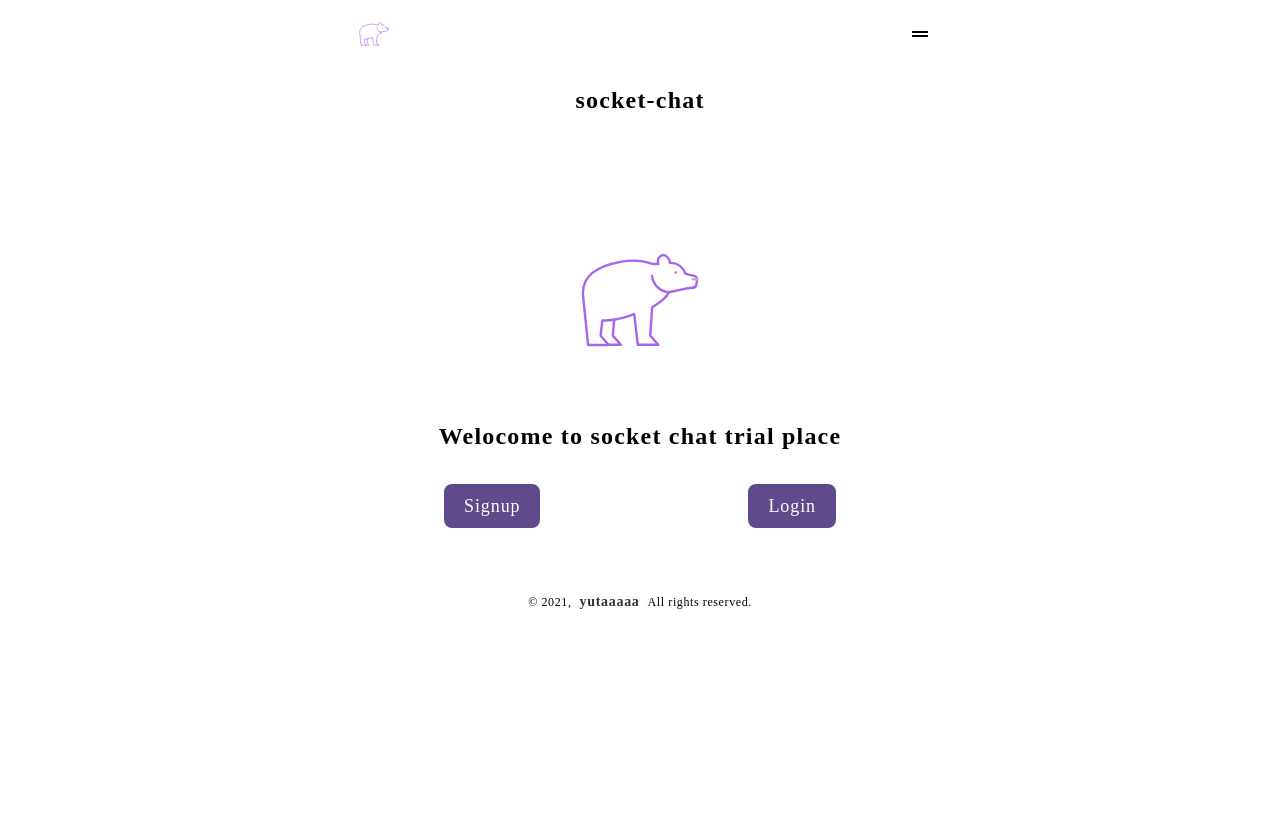
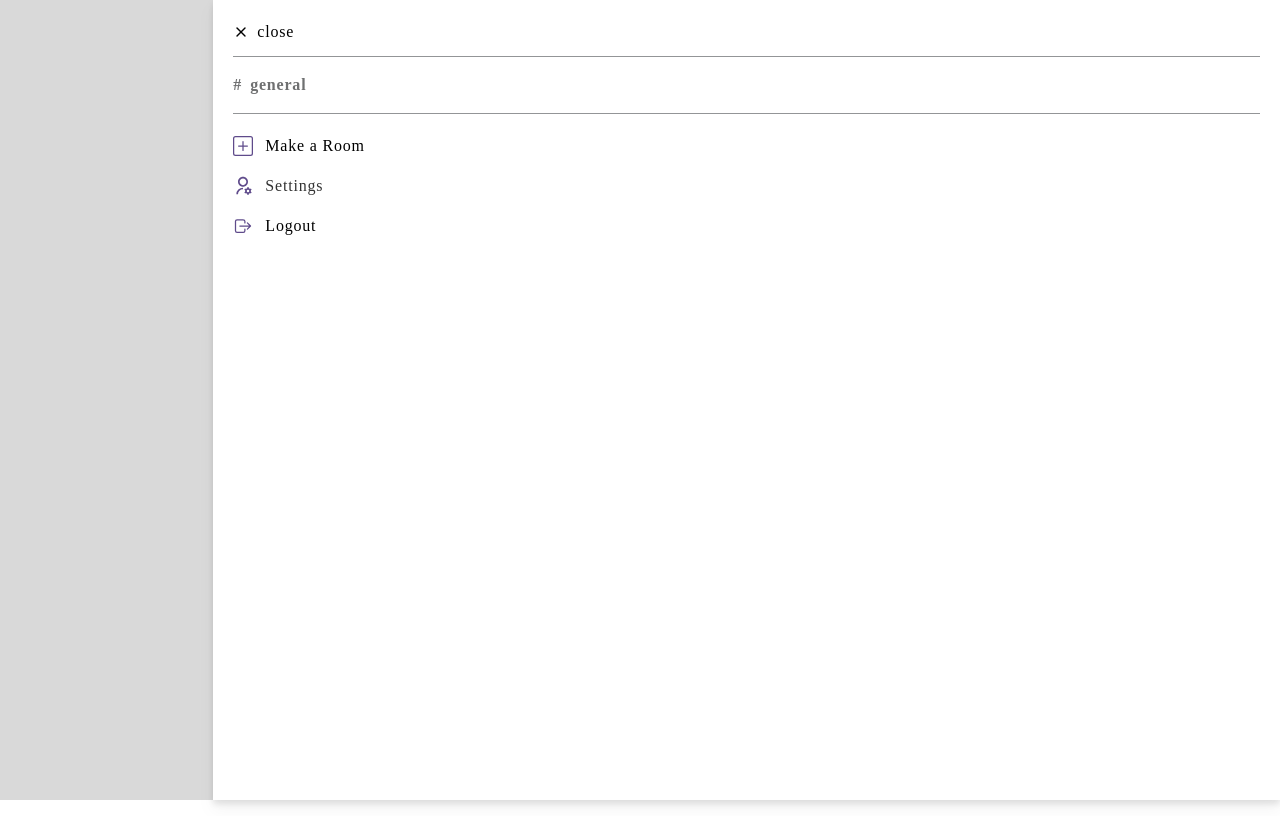
Before and after one commit to Yuta07/marble, a Next.js app: page / in a window 1280 px wide. Both pictures are taken after a click on the button 920 px from the left and 34 px from the top of the page. Built offline with nearby package versions, Linux system fonts and the light colour scheme.

Commit message:
feat: add sidebar view

```diff
--- a/components/common/Header.tsx
+++ b/components/common/Header.tsx
@@ -6,11 +6,11 @@ export const Header = () => {
 	const { openSidebar } = useUIDispatch()
 
 	return (
-		<header className="p-1 flex content-center justify-between ">
+		<header className="p-1 flex items-center justify-between ">
 			<Image quality="85" src="/bear-outline.svg" alt="header_bear_logo" width={60} height={60} />
-			<div className="my-auto inline-flex content-center">
-				<button className="p-2 border-none" onClick={openSidebar}>
-					<FaGripLines />
+			<div className="my-auto inline-flex items-center">
+				<button className="ml-2 p-2 border-none" onClick={openSidebar}>
+					<FaGripLines className="text-gray-darken" />
 				</button>
 			</div>
 		</header>
--- a/components/common/Layout.tsx
+++ b/components/common/Layout.tsx
@@ -2,6 +2,7 @@ import { FC, ReactNode, VFC } from 'react'
 import dynamic from 'next/dynamic'
 import { LoginView } from '@components/auth/LoginView'
 import { Header } from '@components/common/Header'
+import { Sidebar } from '@components/common/Sidebar'
 import { LoadingDots } from '@components/ui/LoadingDots'
 import { Modal } from '@components/ui/Modal'
 import { useUIDispatch, useUIState } from '@contexts/ui'
@@ -15,6 +16,8 @@ const Loading = () => (
 
 const SignupView = dynamic(() => import('@components/auth/SignupView'), { loading: () => <Loading /> })
 
+const NavListView = dynamic(() => import('@components/common/NavList'), { loading: () => <Loading /> })
+
 type Props = {
 	children: ReactNode
 }
@@ -22,17 +25,37 @@ type Props = {
 const ModalView: FC<{ modalView: ModalViewType }> = ({ modalView }) => {
 	const { closeModal } = useUIDispatch()
 
+	const loggedIn = true
+
 	return (
 		<Modal onClose={closeModal}>
 			{modalView === 'LOGIN' && <LoginView />}
 			{modalView === 'SIGNUP' && <SignupView />}
+			{loggedIn ? modalView === 'MAKE_ROOM' && <p>add room</p> : null}
 		</Modal>
 	)
 }
 
 const ModalUI = () => {
 	const { displayModal, modalView } = useUIState()
+
 	return displayModal && <ModalView modalView={modalView} />
+}
+
+const SidebarView = () => {
+	const { closeSidebar } = useUIDispatch()
+
+	return (
+		<Sidebar onClose={closeSidebar}>
+			<NavListView />
+		</Sidebar>
+	)
+}
+
+const SidebarUI = () => {
+	const { displaySidebar } = useUIState()
+
+	return displaySidebar && <SidebarView />
 }
 
 export const Layout: VFC<Props> = ({ children }) => {
@@ -41,7 +64,12 @@ export const Layout: VFC<Props> = ({ children }) => {
 	return (
 		<main className={`max-w-screen-sm min-h-screen mx-auto my-0 px-5 ${!loggedIn && `flex flex-col justify-between`}`}>
 			<ModalUI />
-			{loggedIn && <Header />}
+			{loggedIn && (
+				<>
+					<Header />
+					<SidebarUI />
+				</>
+			)}
 			<>{children}</>
 		</main>
 	)
--- /dev/null
+++ b/components/common/NavList.tsx
@@ -0,0 +1,55 @@
+import { useCallback } from 'react'
+import Link from 'next/link'
+import { BsPlusSquare } from 'react-icons/bs'
+import { IoLogOutOutline } from 'react-icons/io5'
+import { RiUserSettingsLine } from 'react-icons/ri'
+import { useUIDispatch } from '@contexts/ui'
+
+const roomList = ['general']
+
+const NavList = () => {
+	const { openModal, setModal } = useUIDispatch()
+
+	const handleModalMakeRoom = useCallback(() => {
+		openModal()
+		setModal('MAKE_ROOM')
+	}, [])
+
+	return (
+		<div className={`h-full mt-3 border-t border-solid border-gray drop-shadow flex flex-col`}>
+			<ul className="py-4">
+				{roomList.map((room) => {
+					return (
+						<li key={room} className="text-base text-gray-darken font-bold">
+							#<span className="ml-2">{room}</span>
+						</li>
+					)
+				})}
+			</ul>
+			<ul className="py-4 border-t border-solid border-gray drop-shadow">
+				<li className="py-1">
+					<button className="flex items-center border-none cursor-pointer" onClick={handleModalMakeRoom}>
+						<BsPlusSquare className="text-main" size={20} />
+						<span className="ml-3">Make a Room</span>
+					</button>
+				</li>
+				<li className="mt-2 py-1">
+					<Link href="/settings">
+						<a className="flex items-center border-none cursor-pointer">
+							<RiUserSettingsLine className="text-main" size={20} />
+							<span className="ml-3">Settings</span>
+						</a>
+					</Link>
+				</li>
+				<li className="mt-2 py-1">
+					<button className="flex items-center border-none cursor-pointer">
+						<IoLogOutOutline className="text-main" size={20} />
+						<span className="ml-3">Logout</span>
+					</button>
+				</li>
+			</ul>
+		</div>
+	)
+}
+
+export default NavList
--- /dev/null
+++ b/components/common/Sidebar.module.scss
@@ -0,0 +1,14 @@
+@import '/styles/mixins';
+
+.overlay {
+	background: rgba(0, 0, 0, 0.15);
+	-webkit-transition: all var(--animation-transition) ease;
+	transition: all var(--animation-transition) ease;
+}
+
+.close {
+	svg {
+		display: inline-flex;
+		align-items: center;
+	}
+}
--- a/components/common/Sidebar.tsx
+++ b/components/common/Sidebar.tsx
@@ -1,7 +1,52 @@
-export const Sidebar = () => {
-	return (
-		<div>
-			<p>sidebar</p>
-		</div>
+import React, { ReactNode, ReactPortal, useEffect, useRef, VFC } from 'react'
+import { createPortal } from 'react-dom'
+import { FiX } from 'react-icons/fi'
+import classnames from 'classnames'
+import styles from './Sidebar.module.scss'
+
+type Props = {
+	children: ReactNode
+	className?: string
+	onClose: () => void
+}
+
+export const Sidebar: VFC<Props> = ({ children, className, onClose }: Props): ReactPortal => {
+	const container = useRef(document.createElement('div')).current as HTMLDivElement
+	const ref = useRef() as React.MutableRefObject<HTMLDivElement>
+
+	useEffect(() => {
+		const modal = ref.current
+
+		if (modal) {
+			document.body.appendChild(container)
+		}
+		return () => {
+			if (modal) {
+				document.body.removeChild(container)
+			}
+		}
+	}, [])
+
+	const el = (
+		<>
+			<div
+				className={`${styles.overlay} fixed top-0 left-0 z-4000 w-full h-full visible opacity-100`}
+				onClick={onClose}
+			/>
+			<div
+				className={classnames('absolute top-0 right-0 z-4001 w-10/12 h-full flex', styles.root, className)}
+				ref={ref}
+			>
+				<div className="w-full h-full my-0 p-5 filter drop-shadow-lg bg-primary">
+					<button className="z-4002 flex items-center border-none cursor-pointer" onClick={onClose}>
+						<FiX />
+						<span className="ml-2">close</span>
+					</button>
+					{children}
+				</div>
+			</div>
+		</>
 	)
+
+	return createPortal(el, container)
 }
--- a/components/home/Cta.tsx
+++ b/components/home/Cta.tsx
@@ -21,7 +21,7 @@ export const Cta = () => {
 			<div className="flex justify-center">
 				<Image quality="85" src="/bear-outline.svg" alt="cta-logo" height={240} width={240} />
 			</div>
-			<h1 className="text-2xl text-center">Welocome to socket chat trial place</h1>
+			<h1 className="text-2xl text-center">Welocome to socket chat trial place. Only mobile display size.</h1>
 			<div className="w-full mt-8 flex justify-around">
 				<Button className="px-5 py-2 text-lg" onClick={handleModalSignup}>
 					Signup
--- a/components/ui/Modal/Modal.tsx
+++ b/components/ui/Modal/Modal.tsx
@@ -8,7 +8,6 @@ import styles from './Modal.module.scss'
 type Props = {
 	children: ReactNode
 	className?: string
-	width?: string
 	onClose: () => void
 }
 
--- a/contexts/ui/useUICore.ts
+++ b/contexts/ui/useUICore.ts
@@ -1,6 +1,6 @@
 import { useCallback, useMemo, useReducer } from 'react'
 
-export type ModalViewType = 'LOGIN' | 'SIGNUP'
+export type ModalViewType = 'LOGIN' | 'SIGNUP' | 'MAKE_ROOM'
 
 export type UIState = {
 	displayModal: boolean
--- a/tailwind.config.js
+++ b/tailwind.config.js
@@ -20,7 +20,7 @@ module.exports = {
 			gray: {
 				lighten: 'var(--color-gray-lighten)',
 				DEFAULT: 'var(--color-gray)',
-				darken: 'var(--color-gray-darken)',
+				darken: 'var(--color-gray-derken)',
 			},
 			main: {
 				lighten: 'var(--color-main-lighten)',
```
Also changed, not shown: next-env.d.ts.
